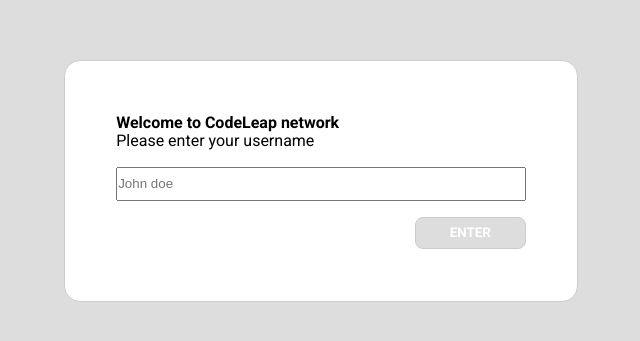
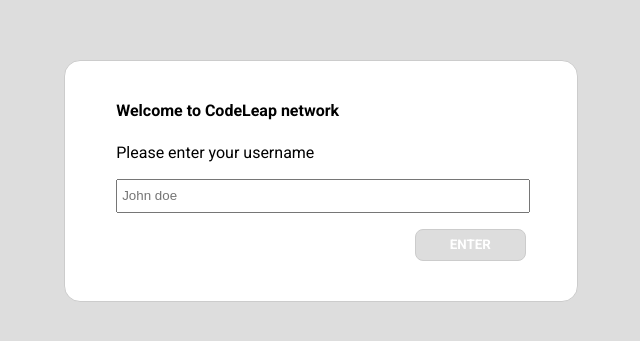
Before and after one commit to waggnerl/-postmanager, a React (Vite) app: page / in a window 1280 px wide. Shown: the part 219-560 px from the top of the page, without its empty margins (319-959 px from the left). Built offline with nearby package versions, Linux system fonts and the light colour scheme.

Commit message:
chore:Remove unused stuff at SignUpBlock

```diff
--- a/src/components/SignUpBlock/index.tsx
+++ b/src/components/SignUpBlock/index.tsx
@@ -1,11 +1,10 @@
 import { useState, ChangeEventHandler, MouseEventHandler } from "react";
-import { useAppDispatch, useAppSelector } from "../../redux/store";
+import { useAppDispatch } from "../../redux/store";
 import { useNavigate } from "react-router-dom";
 import { create } from "../../actions/user";
 import "./style.css";
 
 function SignUpBlock() {
-  const name = useAppSelector((state) => state.user.name);
   const dispatch = useAppDispatch();
   const [userName, setUserName] = useState("");
   const navigate = useNavigate();
--- a/src/components/SignUpBlock/style.css
+++ b/src/components/SignUpBlock/style.css
@@ -27,13 +27,14 @@
   font-family: "Roboto", sans-serif;
   line-height: 18.75px;
   size: 16px;
+  margin-top: 24px;
 }
 
 input {
   position: relative;
   width: 99%;
   height: 18px;
-  padding: 6px 0 6px 0;
+  padding: 6px 0 6px 4px;
   margin: 16px 0 16px 0;
 }
 
```
